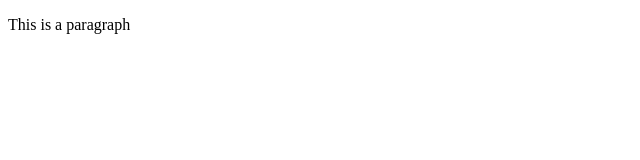
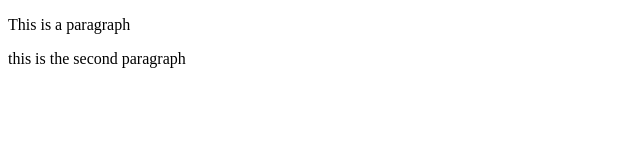
Before and after one commit to askebir1/git.example-project, a plain HTML site: page index.html in a window 1280 px wide. Shown: the whole page, without its empty margins (0-640 px from the left). Drawn offline with Linux system fonts and the light colour scheme.

Commit message:
Added 2nd paragrahph to inde. Added 2nd page to project

```diff
--- a/index.html
+++ b/index.html
@@ -7,5 +7,6 @@
 </head>
 <body>
     <p>This is a paragraph</p>
+    <p>this is the second paragraph</p>
 </body>
 </html>
```
Also changed, not shown: page2.html (added, +1 -0 lines).
